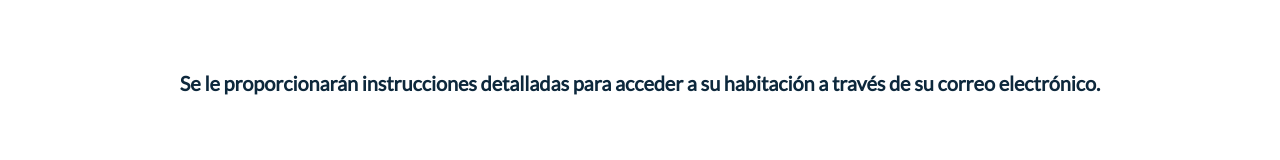
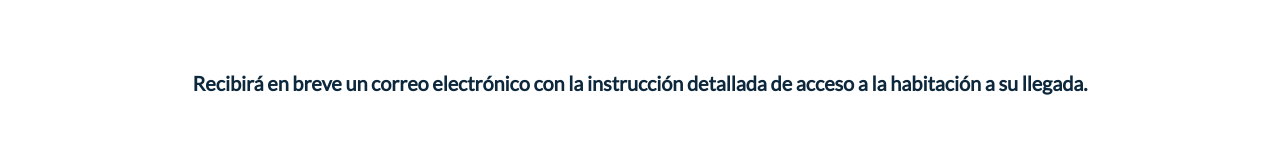
Before and after one commit to gabriel-arroyo/innvie, a React (Create React App) app: page /confirmation/1 in a window 1280 px wide. Shown: the part 373-533 px from the top of the page. Built offline with nearby package versions, Linux system fonts and the light colour scheme.

Commit message:
text fix

```diff
--- a/src/pages/Innvie/Confirmation/index.js
+++ b/src/pages/Innvie/Confirmation/index.js
@@ -53,8 +53,8 @@ function Confirmation() {
           textAlign="center"
           fullwidth
         >
-          Se le proporcionarán instrucciones detalladas para acceder a su habitación a través de su
-          correo electrónico.
+          Recibirá en breve un correo electrónico con la instrucción detallada de acceso a la
+          habitación a su llegada.
         </MKTypography>
         <Grid container spacing={3} justifyContent="center">
           <Grid item xs={12} lg={4}>
```
